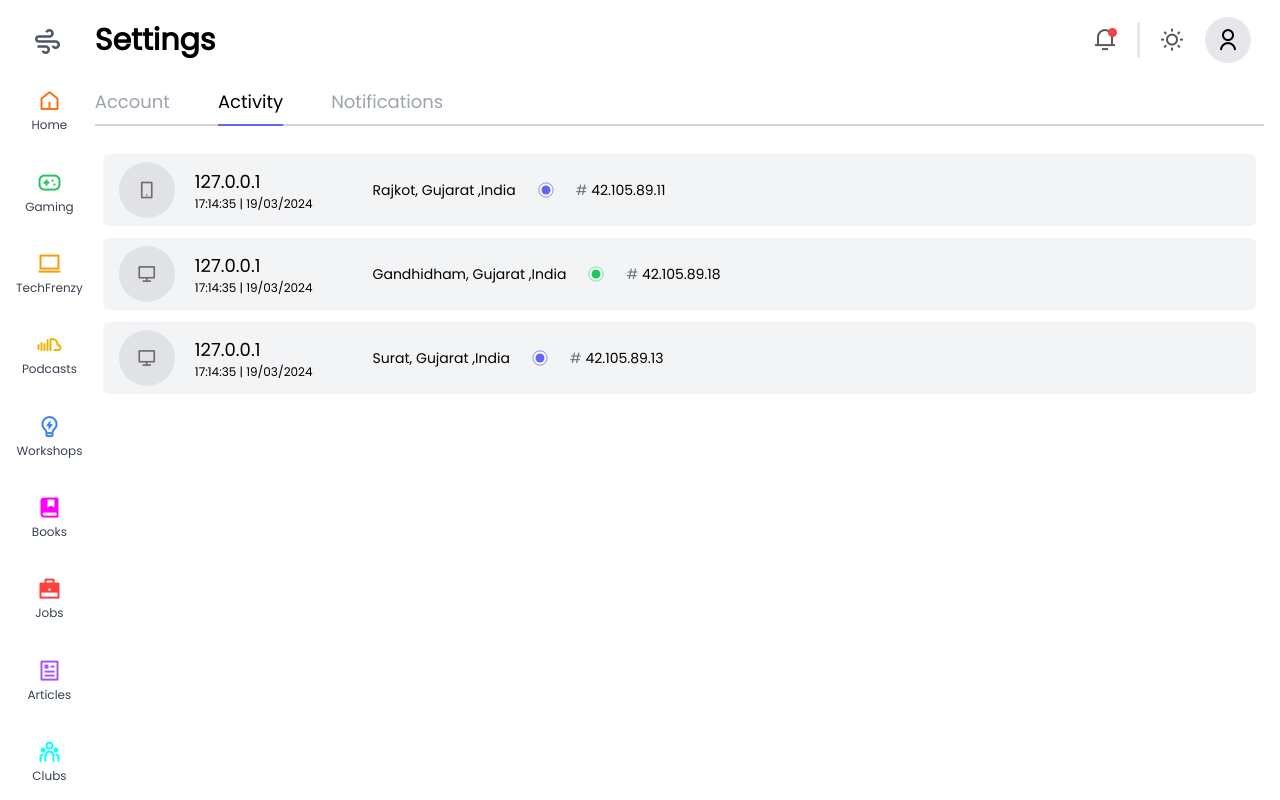
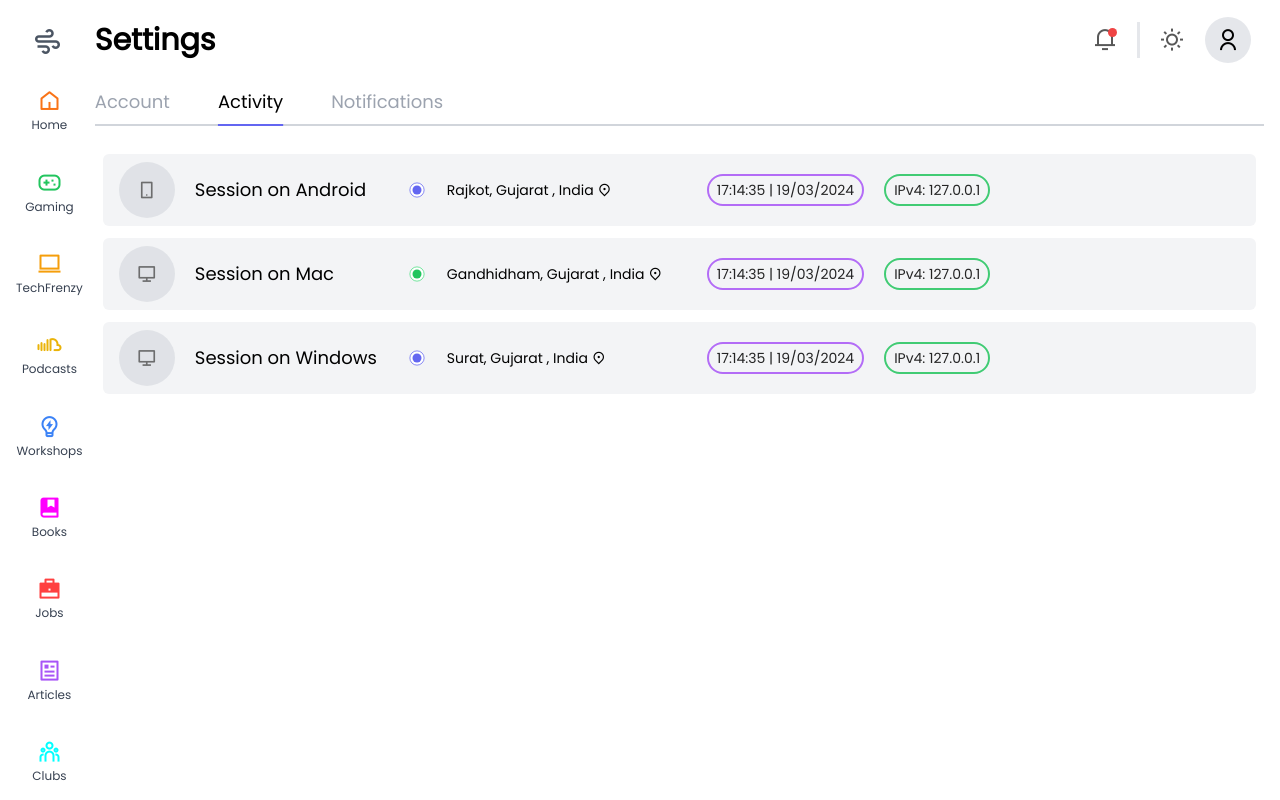
Before and after one commit to BubbleBitCore/TechMingle, a React (Create React App) app: page /settings in a window 1280 px wide. Both pictures are taken after a click on the element "Activity". Built offline with nearby package versions, Linux system fonts and the light colour scheme.

Commit message:
improved settings/activity

```diff
--- a/src/pages/Settings.jsx
+++ b/src/pages/Settings.jsx
@@ -303,25 +303,31 @@ const Activity = () => {
   const currentSessionId = "42.105.89.18";
   const Sessions = [
     {
-      device: "Smartphone",
-      Location: "Rajkot, Gujarat ,India",
+      platform: "Smartphone",
+      Location: "Rajkot, Gujarat , India",
       IP: "127.0.0.1",
       sessionId: "42.105.89.11",
       createdAt: new Date(),
+      os: "Android",
+      browser: "chrome",
     },
     {
-      device: "PC",
-      Location: "Gandhidham, Gujarat ,India",
+      platform: "PC",
+      Location: "Gandhidham, Gujarat , India",
       IP: "127.0.0.1",
       sessionId: "42.105.89.18",
       createdAt: new Date(),
+      os: "Mac",
+      browser: "mozilla firefox",
     },
     {
-      device: "PC",
-      Location: "Surat, Gujarat ,India",
+      platform: "PC",
+      Location: "Surat, Gujarat , India",
       IP: "127.0.0.1",
       sessionId: "42.105.89.13",
       createdAt: new Date(),
+      os: "Windows",
+      browser: "chrome",
     },
   ];
   return (
@@ -341,16 +347,16 @@ const Activity = () => {
                 : "bg-gray-100 hover:bg-[#e9e9e9]"
             } p-4 py-2 transition-all duration-500 cursor-pointer group max-sm:flex-col`}
           >
-            <div className=" flex items-center md:gap-5 sm:gap-2 max-sm:flex-col max-sm:justify-center max-sm:w-full max-sm:gap-3 group">
+            <div className="flex items-center md:gap-5 sm:gap-2 relative  max-sm:w-full max-sm:gap-3 group">
               {/* Icon*/}
               <div
                 className={`${
                   mode ? "bg-[#1a1a1a]" : "bg-gray-300"
-                } rounded-full h-14 w-14 overflow-hidden flex justify-center items-center transition-color duration-500 opacity-55 group-hover:opacity-100 cursor-pointer max-sm:order-1`}
+                } rounded-full h-14 w-14 overflow-hidden flex justify-center max-sm:self-start items-center transition-color duration-500 opacity-55 group-hover:opacity-100 cursor-pointer `}
               >
                 <i
                   className={`${
-                    item.device === "Smartphone"
+                    item.platform === "Smartphone"
                       ? "ri-smartphone-line "
                       : "ri-computer-line"
                   } transition-color duration-500 ${
@@ -358,29 +364,9 @@ const Activity = () => {
                   } text-xl `}
                 ></i>
               </div>
-              {/* IP Address*/}
-              <div className={`flex flex-col sm:mr-10 max-sm:order-3`}>
-                <p
-                  className={`${
-                    mode ? "text-gray-300" : "text-black"
-                  } text-lg max-sm:text-center`}
-                >
-                  {item.IP}
-                </p>
-                <p
-                  className={`${mode ? "text-gray-400" : "text-black"} text-xs`}
-                >
-                  {formatDate(item.createdAt)}
-                </p>
-              </div>
-              {/* Location*/}
-              <div className={`flex flex-col max-sm:order-4`}>
-                <p
-                  className={`${mode ? "text-gray-200" : "text-black"} text-sm`}
-                >
-                  {item.Location}
-                </p>
-              </div>
+              <div className="flex max-sm:flex-col max-sm:gap-1 gap-5  sm:items-center items-start">
+                {/* platform type */}
+                <div className="flex gap-1 sm:gap-1 items-center">
                   {/* Status */}
                   <span
                     title={`${
@@ -392,9 +378,9 @@ const Activity = () => {
                       item.sessionId === currentSessionId
                         ? "border-green-400"
                         : "border-indigo-500"
-                } max-sm:order-2 rounded-full ${
+                    } rounded-full ${
                       mode ? "bg-gray-800" : "bg-white"
-                } flex justify-center items-center scale-75 transition-all duration-500`}
+                    } flex sm:order-2 justify-center items-center scale-75 transition-all duration-500 `}
                   >
                     <span
                       className={`rounded-full h-3 w-3 ${
@@ -404,16 +390,44 @@ const Activity = () => {
                       }`}
                     ></span>
                   </span>
-              {/* Session Id*/}
-              <div className={`flex flex-col max-sm:order-5`}>
+                  <p
+                    className={`${
+                      mode ? "text-gray-300" : "text-black"
+                    } text-lg sm:order-1 sm:w-[13rem] w-[12rem] text-ellipsis overflow-hidden text-nowrap`}
+                  >
+                    Session on {item.os}
+                  </p>
+                </div>
+                {/* Location*/}
+                <div className={`flex flex-col `}>
                   <p
                     className={`${
                       mode ? "text-gray-200" : "text-black"
-                  } text-sm hover:text-indigo-500 transition-all duration-500`}
+                    } text-sm sm:w-[15rem]  w-[13rem] text-ellipsis overflow-hidden sm:text-nowrap`}
                   >
-                  <span className={`text-gray-500 cursor-pointer `}>#</span>{" "}
-                  {item.sessionId}
+                    {item.Location} <i className="max-sm:hidden ri-map-pin-2-line font-thin"></i>
                   </p>
+                </div>
+                {/* Date */}
+                <div className={`flex  justify-center items-center sm:border-2 opacity-85 sm:rounded-full sm:border-purple-500 sm:px-2 sm:py-1 pt-2 sm:group-hover:bg-purple-500`}>
+                  <p
+                    className={`${
+                      mode ? "text-purple-400 sm:group-hover:text-black" : "text-black"
+                    } text-sm transition-all `}
+                  >
+                    {formatDate(item.createdAt)}
+                  </p>
+                </div>
+                {/* IP Address*/}
+                <div className={`flex flex-col  sm:border-2 opacity-85 sm:rounded-full sm:border-green-500 sm:px-2 sm:py-1 sm:group-hover:bg-green-500`}>
+                  <p
+                    className={`${
+                      mode ? "text-green-400 sm:group-hover:text-black" : "text-black"
+                    } text-sm `}
+                  >
+                    IPv4: {item.IP}
+                  </p>
+                </div>
               </div>
             </div>
             {/* Actions*/}
```
Lines whose indentation alone changed are shown as unchanged.
